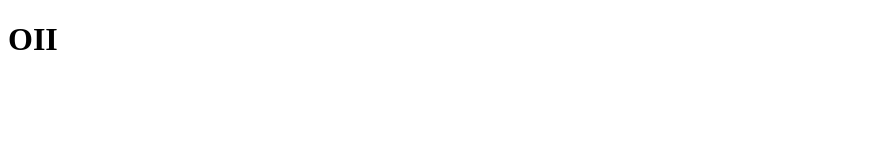
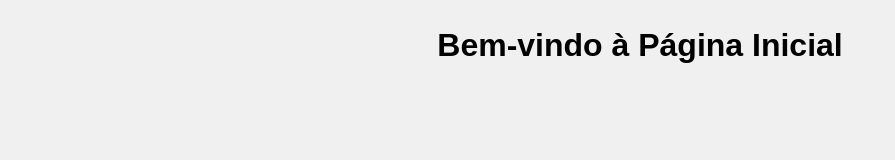
Before and after one commit to gbiel07/back-end, a website: page login-cadastro/pg_inicial.html in a window 1280 px wide. Shown: the whole page, without its empty margins (0-895 px from the left). Drawn offline with Linux system fonts and the light colour scheme.

Commit message:
Update pg_inicial.html

```diff
--- a/login-cadastro/pg_inicial.html
+++ b/login-cadastro/pg_inicial.html
@@ -1,11 +1,53 @@
 <!DOCTYPE html>
 <html lang="en">
 <head>
-    <meta charset="UTF-8">
-    <meta name="viewport" content="width=device-width, initial-scale=1.0">
-    <title>Document</title>
+<meta charset="UTF-8">
+<meta name="viewport" content="width=device-width, initial-scale=1.0">
+<title>Página Inicial</title>
+<style>
+    /* Reset de estilos */
+    * {
+        margin: 0;
+        padding: 0;
+        box-sizing: border-box;
+    }
+
+    /* Estilos básicos */
+    body {
+        font-family: Arial, sans-serif;
+        line-height: 1.6;
+        background-color: #f0f0f0;
+        margin: 0;
+        padding: 0;
+    }
+
+    .container {
+        width: 80%;
+        margin: 0 auto;
+        padding: 20px;
+    }
+
+    h1 {
+        text-align: center;
+        margin-bottom: 20px;
+    }
+
+    p {
+        margin-bottom: 20px;
+    }
+
+    /* Estilos para dispositivos móveis */
+    @media (max-width: 768px) {
+        .container {
+            width: 90%;
+        }
+    }
+</style>
 </head>
 <body>
-    <h1>OII</h1>
+    <div class="container">
+        <h1>Bem-vindo à Página Inicial</h1>
+
+    </div>
 </body>
 </html>
```
